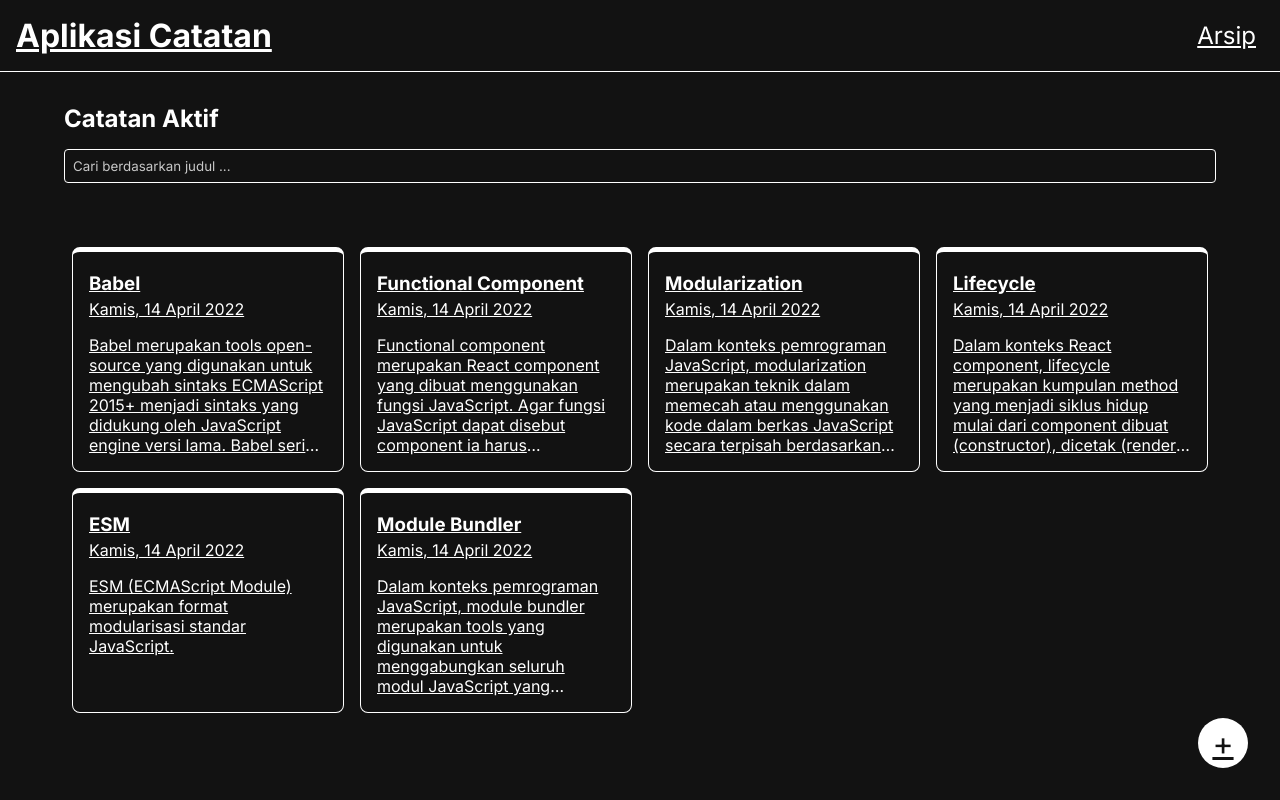
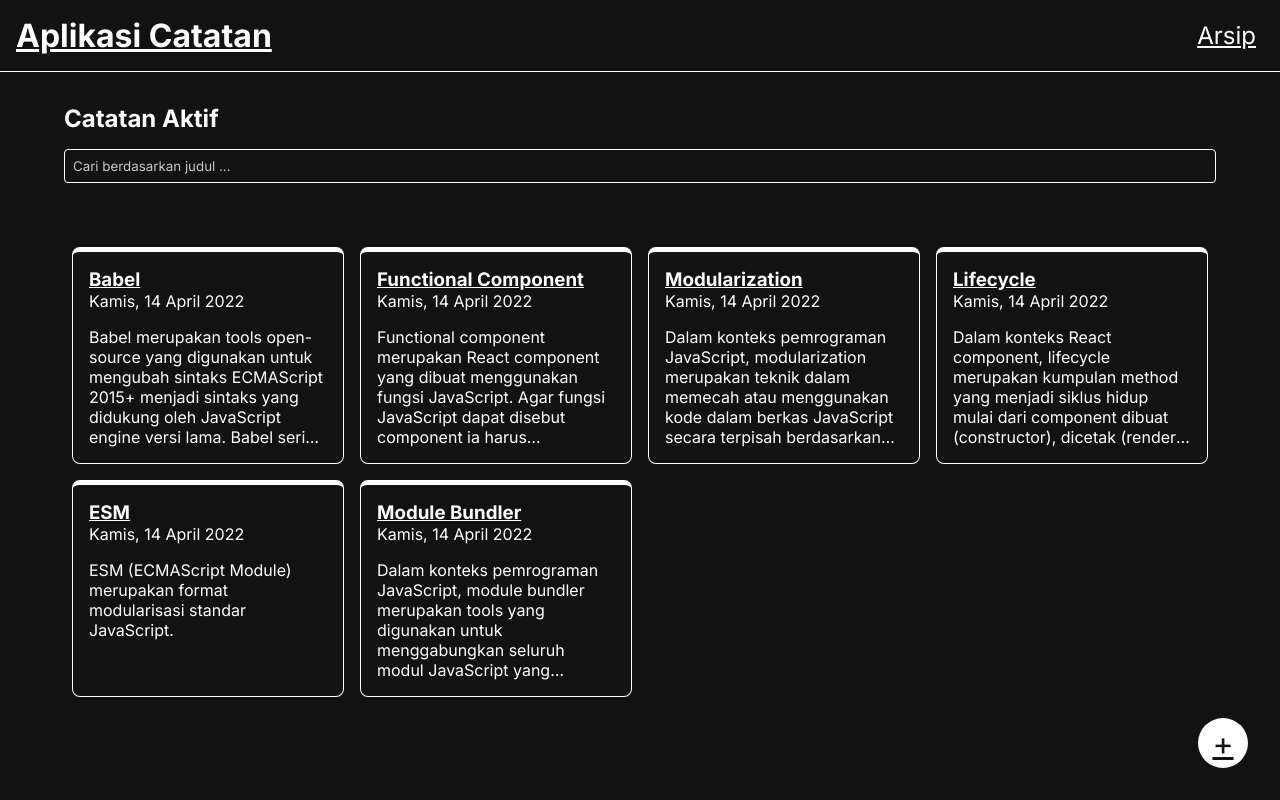
Before and after one commit to ZDHAN-Maker/Asah-, a React (Vite) app in the folder personal-notes-app-starter/: page / in a window 1280 px wide. Built offline with nearby package versions, Linux system fonts and the light colour scheme.

Commit message:
Memperbaiki notesitem

```diff
--- a/personal-notes-app-starter/src/component/notesitem.jsx
+++ b/personal-notes-app-starter/src/component/notesitem.jsx
@@ -1,22 +1,21 @@
-// component/noteitem.jsx
-import React from "react";
-import { Link } from "react-router-dom";
 
-function NoteItem({ id, title, body, createdAt }) {
+import React from 'react';
+import { Link } from 'react-router-dom';
+import { showFormattedDate } from '../utils/index';
+
+function NoteItem({ id, title, createdAt, body }) {
+
+  const formattedDate = showFormattedDate(createdAt);
+
   return (
     <div className="note-item">
-      <Link to={`/notes/${id}`} className="note-item__content">
-        <h3 className="note-item__title">{title}</h3>
-        <p className="note-item__date">
-          {new Date(createdAt).toLocaleDateString("id-ID", {
-            weekday: "long",
-            day: "numeric",
-            month: "long",
-            year: "numeric",
-          })}
-        </p>
-        <p className="note-item__body">{body}</p>
-      </Link>
+      <h3>
+        <Link to={`/notes/${id}`} className="note-item__title">
+          {title}
+        </Link>
+      </h3>
+      <p className="note-item__date">{formattedDate}</p>
+      <p className="note-item__body">{body}</p>
     </div>
   );
 }
```
